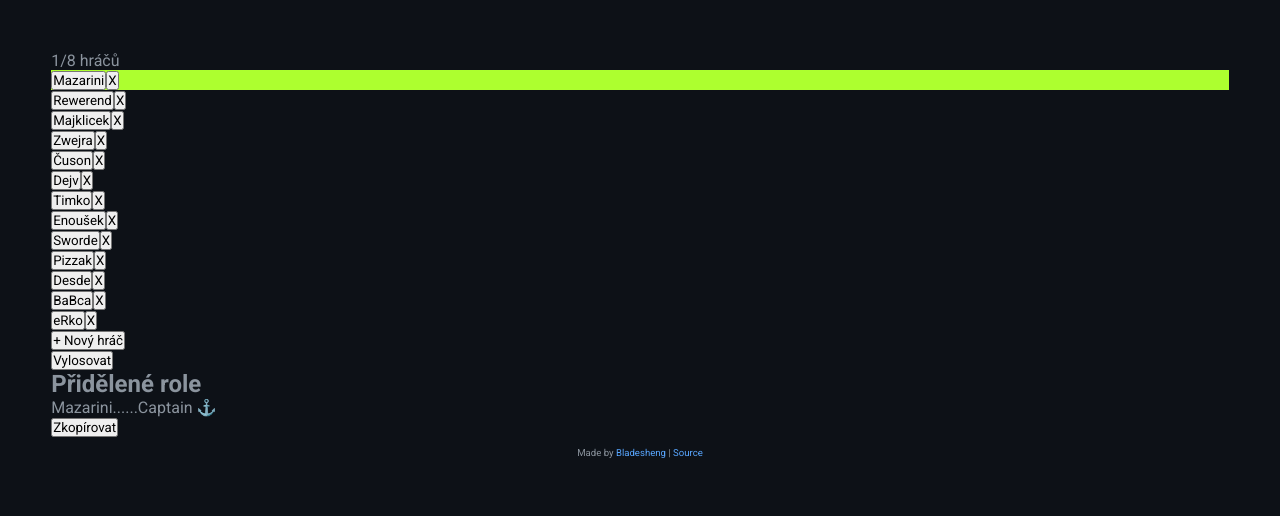
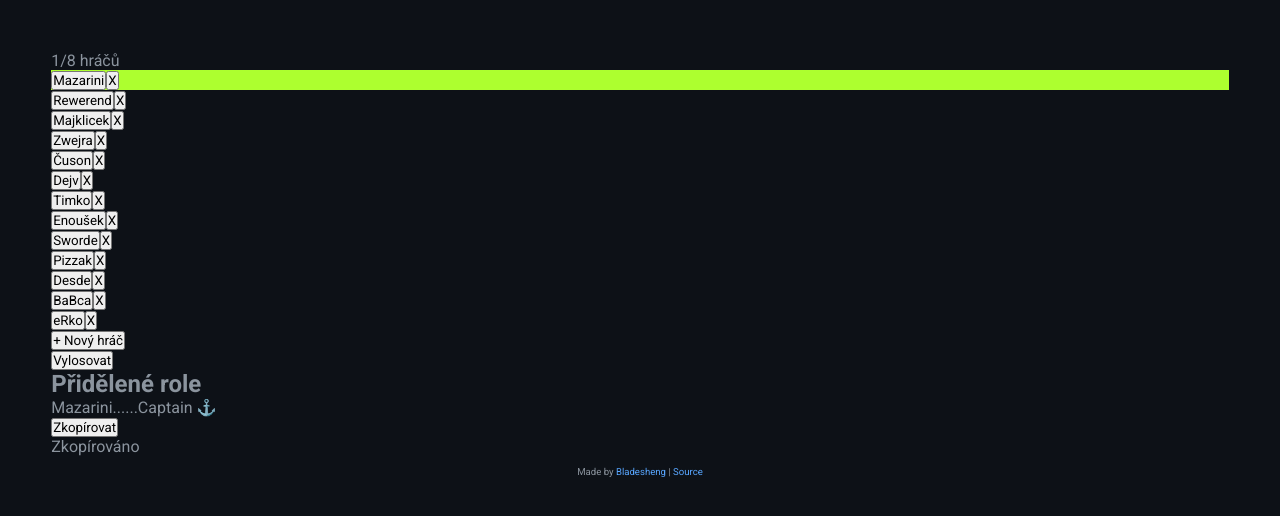
Before and after one commit to Bladesheng/dread-hunger-rolepicker-0, a React app: page / in a window 1280 px wide. Both pictures are taken after a click on the button "Vylosovat". Shown: the top 516 px of the page. Built offline with nearby package versions, Linux system fonts and the light colour scheme.

Commit message:
Show "copied" popup after copying to clipboard

```diff
--- a/src/components/PlayersShuffled.tsx
+++ b/src/components/PlayersShuffled.tsx
@@ -1,4 +1,4 @@
-import React, { useState } from "react";
+import React, { useEffect, useState } from "react";
 
 type IProps = {
   selectedPlayers: string[];
@@ -6,6 +6,21 @@ type IProps = {
 
 export default function PlayersShuffled(props: IProps) {
   const [shuffledPlayers, setShuffledPlayers] = useState<string[]>([]);
+  const [copiedVisible, setCopiedVisible] = useState(false);
+
+  // hide copied popup after 4 seconds
+  useEffect(() => {
+    let timeout: NodeJS.Timeout;
+    if (copiedVisible === true) {
+      timeout = setTimeout(() => {
+        setCopiedVisible(false);
+      }, 4000);
+    }
+
+    return () => {
+      clearTimeout(timeout);
+    };
+  }, [copiedVisible]);
 
   const roles = [
     "Captain ⚓",
@@ -26,6 +41,8 @@ export default function PlayersShuffled(props: IProps) {
     setShuffledPlayers(selectedPlayersCopy);
 
     console.log("Shuffled players: ", selectedPlayersCopy);
+
+    copyToClipboard(selectedPlayersCopy);
   }
 
   // Fisher-Yates (Knuth) shuffle
@@ -47,9 +64,16 @@ export default function PlayersShuffled(props: IProps) {
     return array;
   }
 
-  const clipboardText: string[] = [];
+  // constructs clipboard text from shuffled players
+  function copyToClipboard(playersShuffled: string[]) {
+    setCopiedVisible(true); // start timer
 
-  function copyToClipboard() {
+    const clipboardText: string[] = [];
+
+    playersShuffled.forEach((playerName, index) => {
+      clipboardText.push(`${playerName}......${roles[index]}`);
+    });
+
     navigator.clipboard.writeText(clipboardText.join("\n")).then(
       () => {
         console.log("Copied to clipboard");
@@ -61,7 +85,6 @@ export default function PlayersShuffled(props: IProps) {
   }
 
   const shuffledPlayersElements = shuffledPlayers.map((playerName, index) => {
-    clipboardText.push(`${playerName}......${roles[index]}`);
     return (
       <div className="player" key={index}>
         {playerName}......{roles[index]}
@@ -69,21 +92,28 @@ export default function PlayersShuffled(props: IProps) {
     );
   });
 
-  // prevents erasing clipboard on page load
-  if (shuffledPlayersElements.length > 0) {
-    copyToClipboard(); // copy text to clipboard after shuffle
-  }
-
   return (
     <div className="playersShuffled">
-      <button className="shuffle" onClick={shufflePlayers}>
+      <button
+        className="shuffle"
+        onClick={() => {
+          shufflePlayers();
+        }}
+      >
         Vylosovat
       </button>
       <h2>Přidělené role</h2>
       <ul>{shuffledPlayersElements}</ul>
-      <button className="copy" onClick={copyToClipboard}>
+      <button
+        className="copy"
+        onClick={() => {
+          copyToClipboard(shuffledPlayers);
+        }}
+      >
         Zkopírovat
       </button>
+
+      {copiedVisible && <div className="popup">Zkopírováno</div>}
     </div>
   );
 }
```
Also changed, not shown: 1 other file (tests, documents, lock files or other folders).
